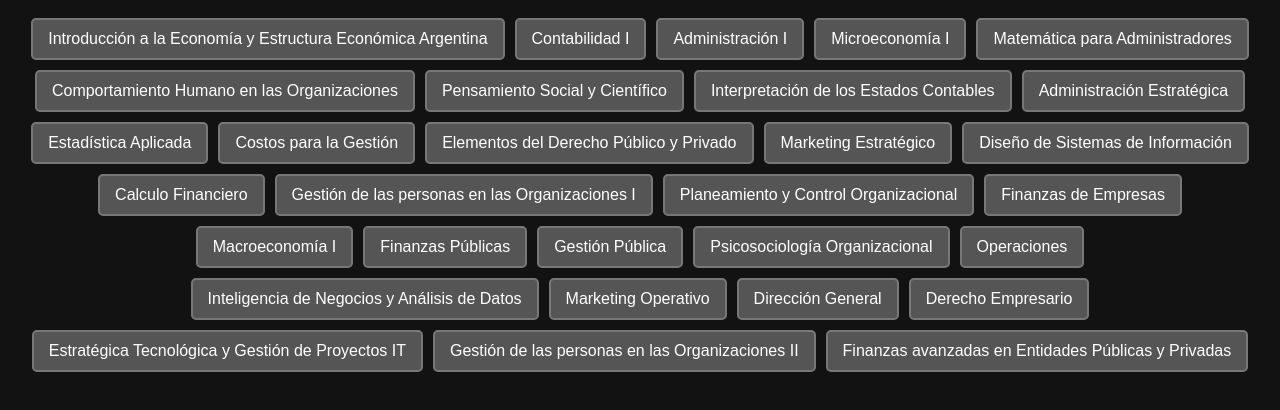
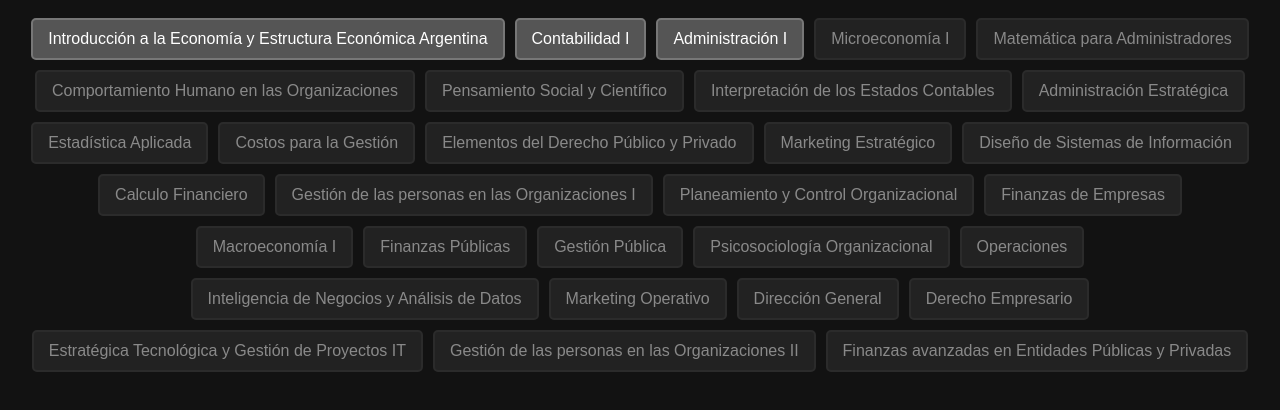
Before and after one commit to vickybuceta/interactive-mesh, a plain HTML site: page index.html in a window 1280 px wide. Shown: the part 60-470 px from the top of the page. Drawn offline with Linux system fonts and the light colour scheme.

Commit message:
Update estilos.css

```diff
--- a/estilos.css
+++ b/estilos.css
@@ -32,4 +32,8 @@ h1 {
 }
 
 .ramo.bloqueado {
-  backgroun
+  background: #333;
+  border-color: #444;
+  cursor: not-allowed;
+  opacity: 0.5;
+}
```
